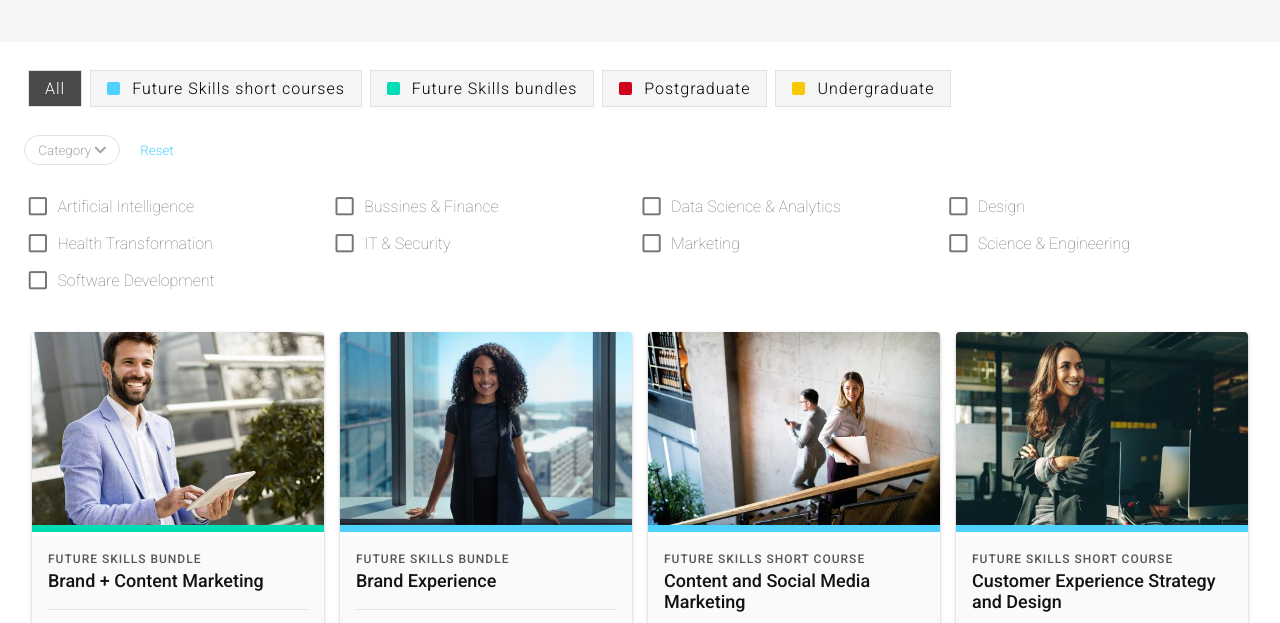
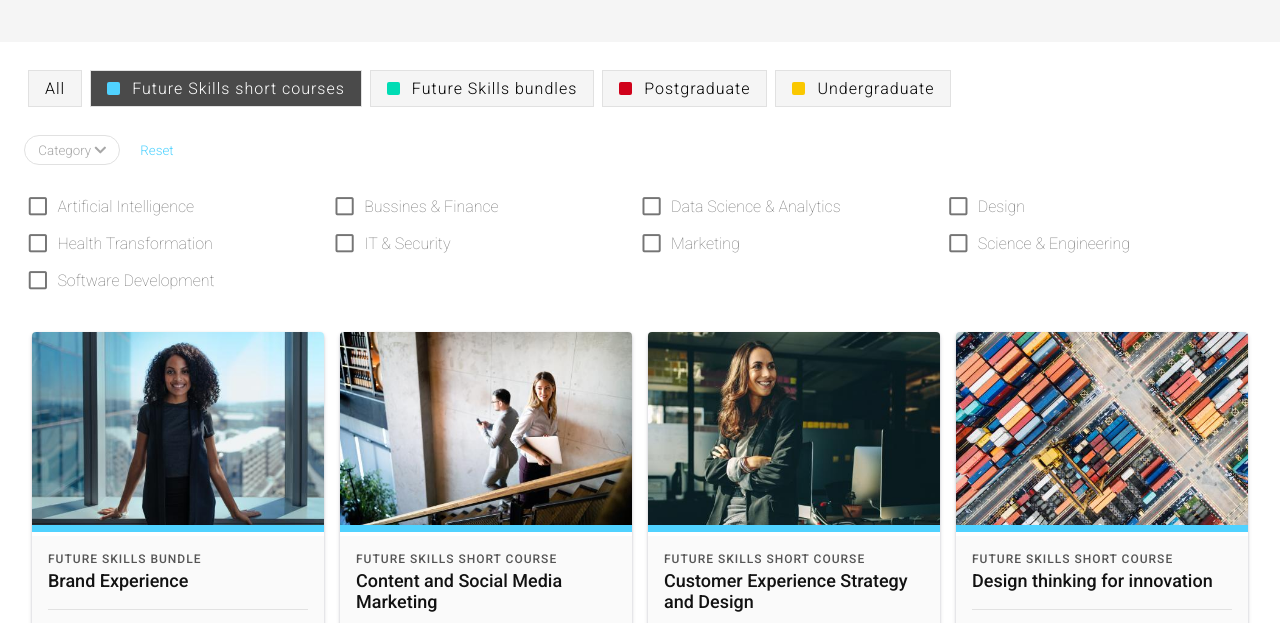
Before and after one commit to shmula1308/RMIT-UNI-Course-Filter-HTML-CSS-Javascript, a plain HTML site: page index.html in a window 1280 px wide. Both pictures are taken after a click on the button "Future Skills short courses". Shown: the part 131-754 px from the top of the page. Drawn offline with Linux system fonts and the light colour scheme.

Commit message:
js button ripple effect and sorting functionality

```diff
--- a/CSS/styles.css
+++ b/CSS/styles.css
@@ -103,6 +103,8 @@ img {
   background-color: var(--clr-neutral-100);
   outline: none;
   transition: all 0.3s;
+  position: relative;
+  overflow: hidden;
 }
 
 .btn:active {
@@ -125,6 +127,28 @@ img {
 .active {
   background-color: #4a4a4a;
   color: #fff;
+}
+
+.ripple {
+  position: absolute;
+  transform: translate(-50%, -50%);
+  border-radius: 50%;
+  animation: animate 0.7s linear;
+  background-color: #837d7d;
+}
+
+@keyframes animate {
+  0% {
+    width: 0;
+    height: 0;
+    opacity: 0.7;
+  }
+
+  100% {
+    width: 1000px;
+    height: 1000px;
+    opacity: 0;
+  }
 }
 
 .filter-toggle {
--- a/Scripts/script.js
+++ b/Scripts/script.js
@@ -0,0 +1,75 @@
+const buttons = document.querySelectorAll('.btn');
+const courses = document.querySelectorAll('.course-card');
+const coursesContainer = document.querySelector('.courses')
+console.log(coursesContainer)
+
+/* Buttons ripple effect */
+
+buttons.forEach(btn => {
+    btn.addEventListener('mousedown', function(ev) {
+        let x = ev.offsetX;
+        let y = ev.offsetY;
+
+        let ripple = document.createElement('span');
+
+        ripple.classList.add('ripple');
+        ripple.style.left = x + "px";
+        ripple.style.top = y + "px";
+
+        this.appendChild(ripple);
+
+        setTimeout(() => {
+            ripple.remove();
+        },500)
+})
+
+    btn.addEventListener('mouseup', function(ev) {
+
+          if(ev.currentTarget.value === 'all') {
+            let df = new DocumentFragment();
+            courses.forEach(c => {
+              df.appendChild(c);
+            })
+            coursesContainer.innerHTML = "";
+            coursesContainer.appendChild(df)
+          } else {
+            let df = new DocumentFragment();
+            let course = filterCourses(ev);
+            course.forEach(c => {
+              df.appendChild(c);
+            })
+            coursesContainer.innerHTML = "";
+            coursesContainer.appendChild(df);
+          }
+
+
+
+          if(ev.currentTarget === buttons[0]) {
+            buttons[0].classList.add('active');
+            removeActiveClass(ev);
+          }
+
+          if(!ev.currentTarget.className.includes('active')) {
+            ev.currentTarget.classList.add('active');
+            removeActiveClass(ev);
+            buttons[0].classList.remove('active');
+          } else {
+            ev.currentTarget.classList.remove('active');
+            buttons[0].classList.add('active');
+          }
+})
+})
+
+function removeActiveClass(ev) {
+    buttons.forEach(btn => {
+        if(ev.currentTarget != btn)
+        btn.classList.remove('active');
+    })
+}
+
+function filterCourses(ev) {
+    return Array.from(courses).filter(course => {
+        let courseBtnValue = ev.currentTarget.value;
+        return course.className.includes(courseBtnValue);
+    })
+}
--- a/index.html
+++ b/index.html
@@ -21,7 +21,7 @@
       href="https://fonts.googleapis.com/css2?family=Roboto:wght@100;300;400;500&display=swap"
       rel="stylesheet"
     />
-
+    <script src="Scripts/script.js" defer></script>
     <title>Sortable List of courses</title>
   </head>
   <body>
@@ -36,13 +36,13 @@
               <span>All</span>
             </div>
           </button>
-          <button type="button" class="btn filter-btn" value="short">
+          <button type="button" class="btn filter-btn" value="short-course">
             <div class="btn-content">
               <span class="filter-square blue"></span>
               <span>Future Skills short courses</span>
             </div>
           </button>
-          <button type="button" class="btn filter-btn" value="bundle">
+          <button type="button" class="btn filter-btn" value="future-skills">
             <div class="btn-content">
               <span class="filter-square green"></span>
               <span>Future Skills bundles</span>
```
